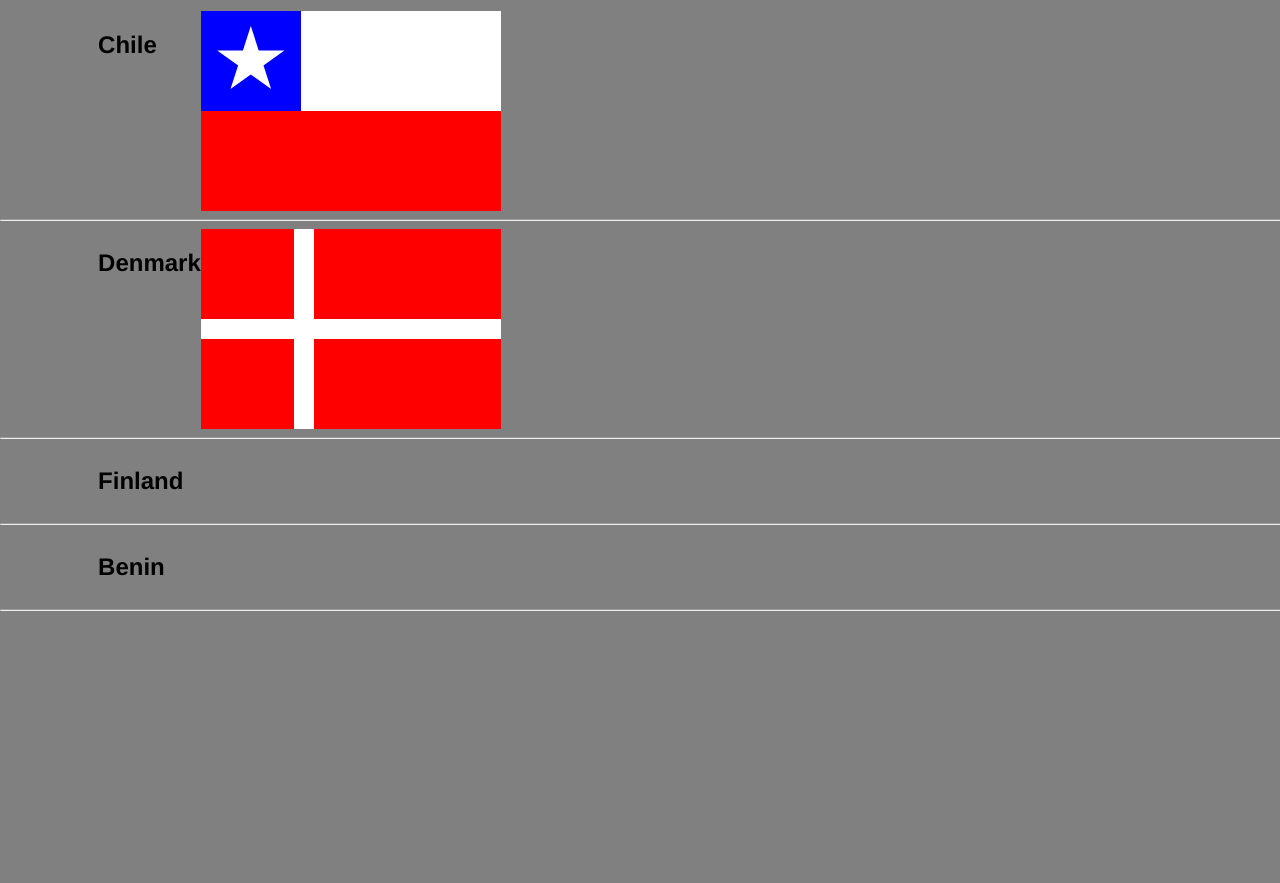
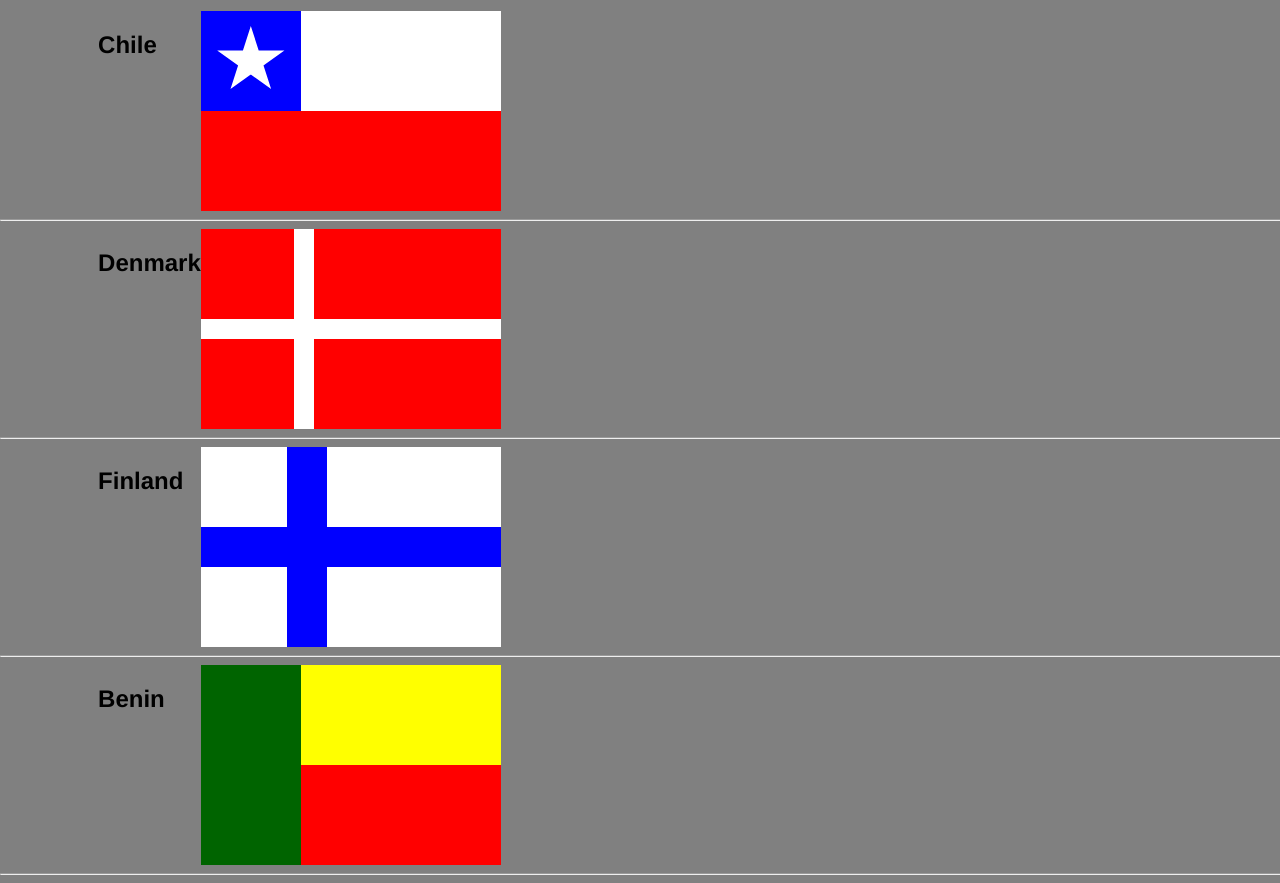
Before and after one commit to zanezat/wdd130, a plain HTML site: page ice/grid_flags/flags.html in a window 1280 px wide. Shown: the part 73-956 px from the top of the page. Before the commit the page ends 800 px from the top, so only its background shows below. Drawn offline with Linux system fonts and the light colour scheme.

Commit message:
finished flags html

```diff
--- a/ice/grid_flags/flags.html
+++ b/ice/grid_flags/flags.html
@@ -77,26 +77,18 @@
 
         #dred2 {
             background: red;
-            /* grid-column: 1 / 10;
-            grid-row: 4 / 5; */
         }
 
         #dred3 {
             background: red;
-            /* grid-column: 1 / 10;
-            grid-row: 1 / 4; */
         }
 
         #dred4 {
             background: red;
-            /* grid-column: 1 / 10;
-            grid-row: 5 / 8; */
         }
 
         #dred1 {
             background: red;
-            /* grid-column: 4 / 5;
-            grid-row: 1 / 10; */
         }
 
         #denmark {
@@ -106,10 +98,57 @@
             background-color: white;
             height: 200px;
             width: 300px;
-            /* grid-template-columns: 1fr 1fr 1fr 1fr 1fr 1fr 1fr 1fr 1fr 1fr;
-            grid-template-rows: 1fr 1fr 1fr 1fr 1fr 1fr 1fr 1fr;
+        }
+        #fwhite1 {
+            background: white;
+        }
+
+        #fwhite2 {
+            background: white;
+        }
+
+        #fwhite3 {
+            background: white;
+        }
+
+        #fwhite4 {
+            background: white;
+        }
+
+        #finland {
+            display: grid;
+            grid-template-columns: 1fr 2fr;
+            grid-template-rows: 1fr 1fr;
+            gap: 40px;
+            background-color: blue;
             height: 200px;
-            width: 300px; */
+            width: 300px;
+        }
+        #bgreen {
+            background: darkgreen;
+            grid-column: 1 / 2;
+            grid-row: 1/3;
+            display: grid;
+            align-items: center;
+            justify-items: center;
+        }
+
+        #byellow {
+            background: yellow;
+            grid-column: 2 / 4;
+        }
+
+        #bred {
+            background: red;
+            grid-column: 2/4;
+        }
+
+        #benin {
+            display: grid;
+            grid-template-columns: 1fr 1fr 1fr;
+            grid-template-rows: 1fr 1fr;
+            height: 200px;
+            width: 300px;
         }
     </style>
 </head>
```
